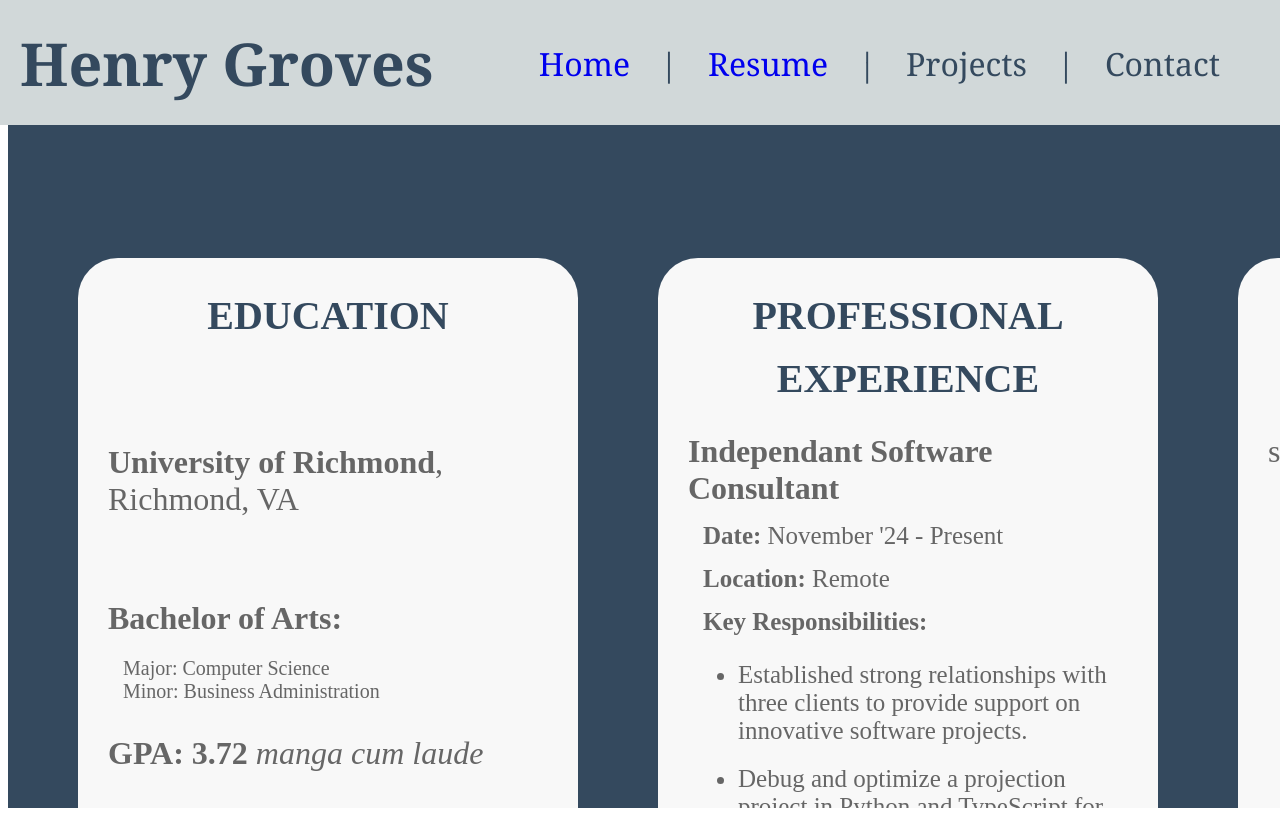
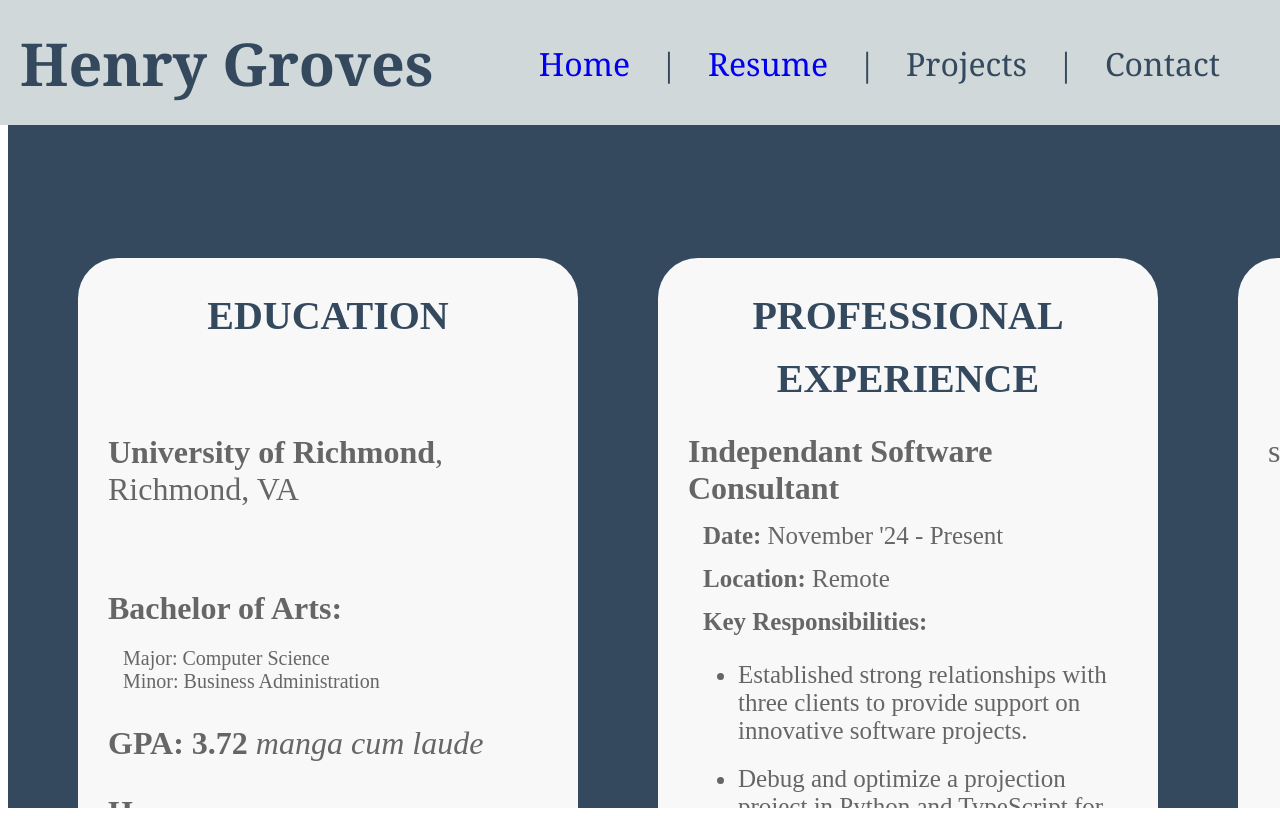
Before and after one commit to hgroves22/portfolioWebsite, a React (Vite) app: page /resume in a window 1280 px wide. Shown: the top 816 px of the page. Built offline with nearby package versions, Linux system fonts and the light colour scheme.

Commit message:
change padding on education

```diff
--- a/src/components/ResumePage.css
+++ b/src/components/ResumePage.css
@@ -53,7 +53,7 @@
 }
 
 .education-container .resume-info:first-of-type {
-  padding-top: 25px;
+  padding-top: 15px;
 }
 .resume-info {
   padding-left: 30px;
```
